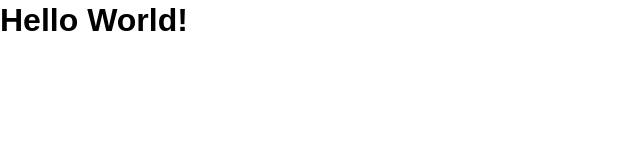
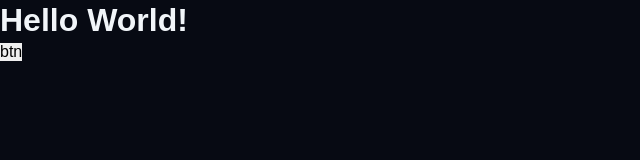
Before and after one commit to nickeax/portfolio, a website built with Vite: page index.html in a window 1280 px wide. Shown: the whole page, without its empty margins (0-640 px from the left). Built offline with nearby package versions, Linux system fonts and the light colour scheme; a web font is replaced by a local one.

Commit message:
Add CSS variables and button styles for improved design consistency

```diff
--- a/index.html
+++ b/index.html
@@ -13,6 +13,7 @@
   <h1>
     Hello World!
   </h1>
+  <button>btn</button>
   <script type="module" src="/src/main.js"></script>
 </body>
 
--- a/styles/style.css
+++ b/styles/style.css
@@ -1,3 +1,14 @@
+:root {
+  --clr-dark: #070a13;
+  --clr-light: #f1f5f9;
+  --clr-slate400: #94a3b8;
+  --clr-slate500: #64748b;
+  --clr-slate600: #475569;
+  --clr-slate800: #1e293b;
+  --clr-rose: #e11d48;
+  --clr-indigo: #4f46e5;
+}
+
 * {
   margin: 0;
   line-height: calc(1em + 0.5rem);
@@ -9,6 +20,8 @@ html {
 
 body {
   font-family: 'General Sans', sans-serif;
+  background-color: var(--clr-dark);
+  color: var(--clr-light);
 }
 
 img,
@@ -17,4 +30,18 @@ video,
 canvas,
 svg {
   display: block;
+  max-width: 100%;
+  user-select: none;
 }
+
+button {
+  display: inline-block;
+  padding: 0;
+  border: none;
+  background-color: none;
+  cursor: pointer;
+}
+
+button:hover {
+  background-color: #0056b3;
+}
```
